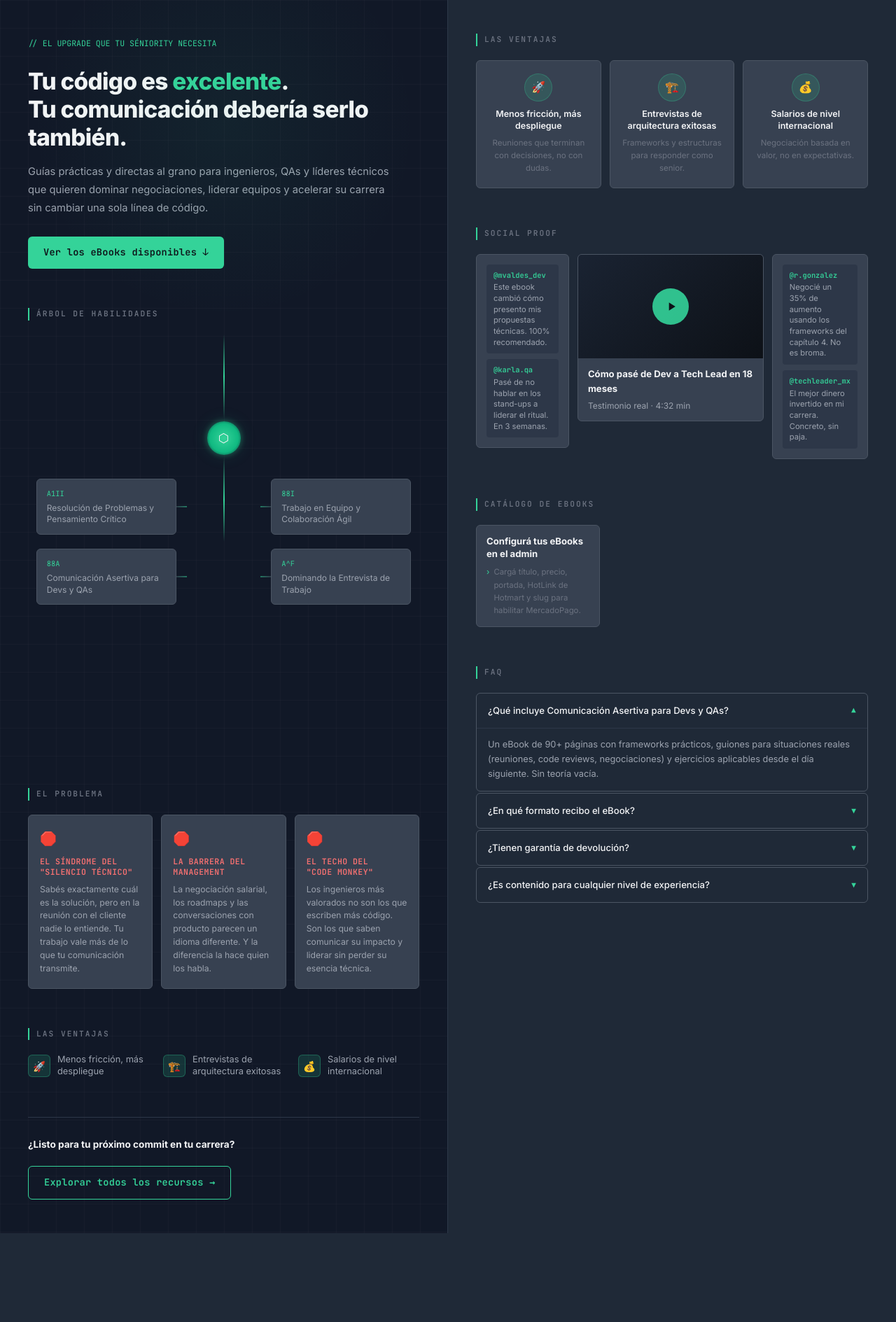
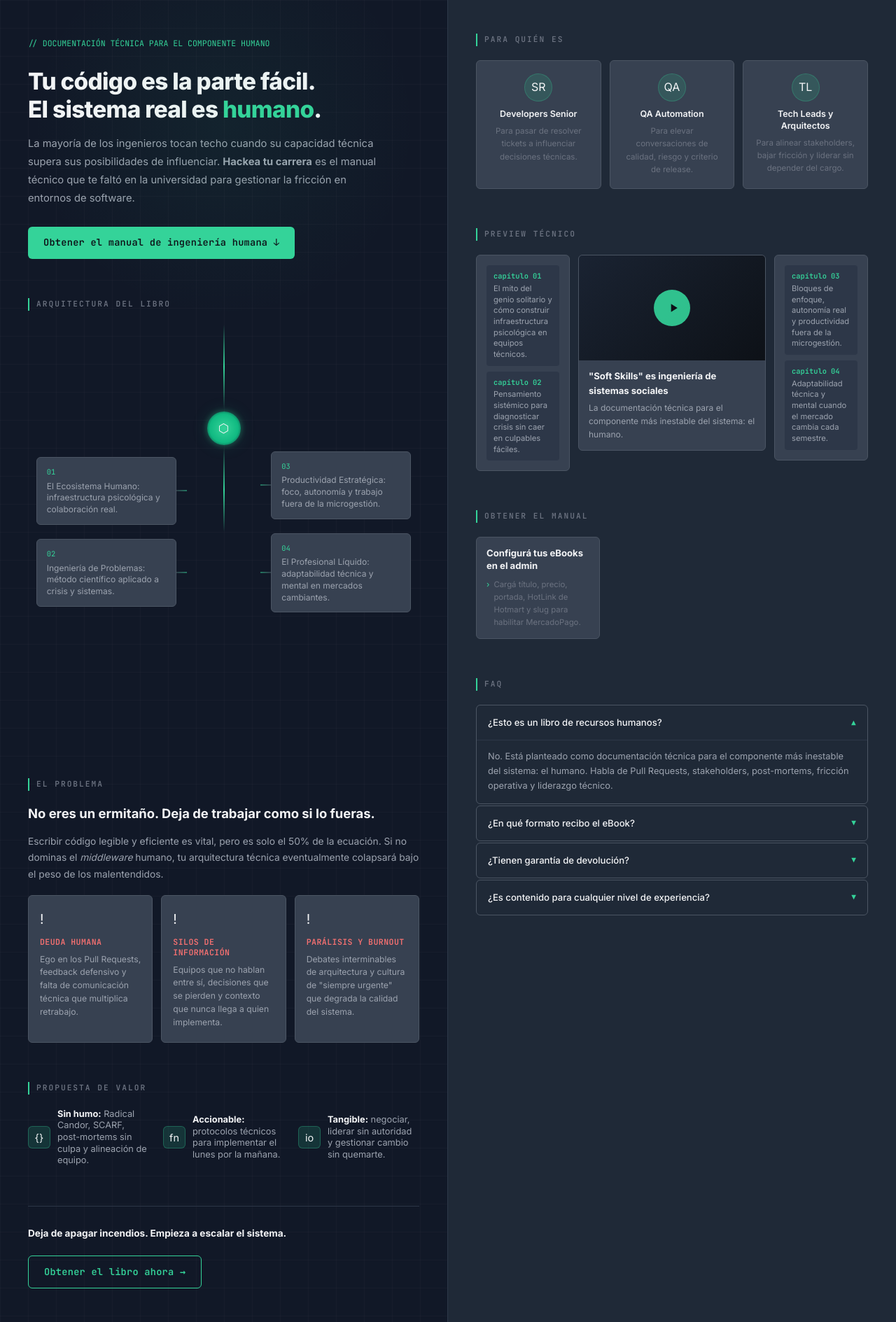
Before and after one commit to marcelodanieldm/sfi, a Django app: page /ebook/ in a window 1280 px wide. Shown: the whole page at 70% size. Before the commit the page ends 1762 px from the top, so only its background shows below. Run offline with Django 4.2, Linux system fonts and the light colour scheme; data that the repository does not hold is empty; parts of the project's set-up code (start-up, migrations or seed data) failed here and were passed over.

Commit message:
Update ebook landing copy

```diff
--- a/core/templates/core/ebook_landing.html
+++ b/core/templates/core/ebook_landing.html
@@ -3,7 +3,7 @@
 <head>
 <meta charset="UTF-8">
 <meta name="viewport" content="width=device-width, initial-scale=1.0">
-<title>SkillsForIT — El Upgrade que tu Séniority Necesita</title>
+<title>Hackea tu carrera — SkillsForIT</title>
 <link rel="preconnect" href="https://fonts.googleapis.com">
 <link href="https://fonts.googleapis.com/css2?family=Inter:wght@400;500;600;700;800&family=JetBrains+Mono:wght@400;600&display=swap" rel="stylesheet">
 <style>
@@ -527,25 +527,25 @@ body{font-family:'Inter',sans-serif;background:#0d1117;color:#f3f4f6;line-height
 
     <!-- ── HERO ── -->
     <section class="hero">
-      <span class="tag">// EL UPGRADE QUE TU SÉNIORITY NECESITA</span>
-      <h1>Tu código es <em>excelente</em>.<br>Tu comunicación debería serlo también.</h1>
-      <p>Guías prácticas y directas al grano para ingenieros, QAs y líderes técnicos que quieren dominar negociaciones, liderar equipos y acelerar su carrera sin cambiar una sola línea de código.</p>
-      <a href="#catalogo" class="btn">Ver los eBooks disponibles ↓</a>
+      <span class="tag">// DOCUMENTACIÓN TÉCNICA PARA EL COMPONENTE HUMANO</span>
+      <h1>Tu código es la parte fácil.<br>El sistema real es <em>humano</em>.</h1>
+      <p>La mayoría de los ingenieros tocan techo cuando su capacidad técnica supera sus posibilidades de influenciar. <strong>Hackea tu carrera</strong> es el manual técnico que te faltó en la universidad para gestionar la fricción en entornos de software.</p>
+      <a href="#catalogo" class="btn">Obtener el manual de ingeniería humana ↓</a>
     </section>
 
     <!-- ── SKILL TREE ── -->
     <section class="skill-tree">
-      <p class="section-label">árbol de habilidades</p>
+      <p class="section-label">arquitectura del libro</p>
       <div class="tree-grid">
 
         <div class="tree-branch-left">
           <div class="skill-card left">
-            <span class="code">A1II</span>
-            <p>Resolución de Problemas y Pensamiento Crítico</p>
+            <span class="code">01</span>
+            <p>El Ecosistema Humano: infraestructura psicológica y colaboración real.</p>
           </div>
           <div class="skill-card left">
-            <span class="code">88A</span>
-            <p>Comunicación Asertiva para Devs y QAs</p>
+            <span class="code">02</span>
+            <p>Ingeniería de Problemas: método científico aplicado a crisis y sistemas.</p>
           </div>
         </div>
 
@@ -557,12 +557,12 @@ body{font-family:'Inter',sans-serif;background:#0d1117;color:#f3f4f6;line-height
 
         <div class="tree-branch-right">
           <div class="skill-card right">
-            <span class="code">88I</span>
-            <p>Trabajo en Equipo y Colaboración Ágil</p>
+            <span class="code">03</span>
+            <p>Productividad Estratégica: foco, autonomía y trabajo fuera de la microgestión.</p>
           </div>
           <div class="skill-card right">
-            <span class="code">A^F</span>
-            <p>Dominando la Entrevista de Trabajo</p>
+            <span class="code">04</span>
+            <p>El Profesional Líquido: adaptabilidad técnica y mental en mercados cambiantes.</p>
           </div>
         </div>
 
@@ -572,24 +572,26 @@ body{font-family:'Inter',sans-serif;background:#0d1117;color:#f3f4f6;line-height
     <!-- ── EL PROBLEMA ── -->
     <section>
       <p class="section-label">el problema</p>
+      <h2 style="font-size:1.15rem;line-height:1.35;margin-bottom:16px">No eres un ermitaño. Deja de trabajar como si lo fueras.</h2>
+      <p style="font-size:.86rem;color:var(--text-muted);margin-bottom:18px;line-height:1.7">Escribir código legible y eficiente es vital, pero es solo el 50% de la ecuación. Si no dominas el <em>middleware</em> humano, tu arquitectura técnica eventualmente colapsará bajo el peso de los malentendidos.</p>
       <div class="problem-grid">
 
         <div class="problem-card">
-          <span class="icon">🛑</span>
-          <h3>EL SÍNDROME DEL<br>"SILENCIO TÉCNICO"</h3>
-          <p>Sabés exactamente cuál es la solución, pero en la reunión con el cliente nadie lo entiende. Tu trabajo vale más de lo que tu comunicación transmite.</p>
+          <span class="icon">!</span>
+          <h3>DEUDA HUMANA</h3>
+          <p>Ego en los Pull Requests, feedback defensivo y falta de comunicación técnica que multiplica retrabajo.</p>
         </div>
 
         <div class="problem-card">
-          <span class="icon">🛑</span>
-          <h3>LA BARRERA DEL<br>MANAGEMENT</h3>
-          <p>La negociación salarial, los roadmaps y las conversaciones con producto parecen un idioma diferente. Y la diferencia la hace quien los habla.</p>
+          <span class="icon">!</span>
+          <h3>SILOS DE INFORMACIÓN</h3>
+          <p>Equipos que no hablan entre sí, decisiones que se pierden y contexto que nunca llega a quien implementa.</p>
         </div>
 
         <div class="problem-card">
-          <span class="icon">🛑</span>
-          <h3>EL TECHO DEL<br>"CODE MONKEY"</h3>
-          <p>Los ingenieros más valorados no son los que escriben más código. Son los que saben comunicar su impacto y liderar sin perder su esencia técnica.</p>
+          <span class="icon">!</span>
+          <h3>PARÁLISIS Y BURNOUT</h3>
+          <p>Debates interminables de arquitectura y cultura de "siempre urgente" que degrada la calidad del sistema.</p>
         </div>
 
       </div>
@@ -597,27 +599,27 @@ body{font-family:'Inter',sans-serif;background:#0d1117;color:#f3f4f6;line-height
 
     <!-- ── LAS VENTAJAS ── -->
     <section>
-      <p class="section-label">las ventajas</p>
+      <p class="section-label">propuesta de valor</p>
       <div class="advantages-row">
         <div class="adv-item">
-          <div class="adv-icon">🚀</div>
-          <span>Menos fricción, más despliegue</span>
+          <div class="adv-icon">{}</div>
+          <span><strong style="color:var(--text-primary)">Sin humo:</strong> Radical Candor, SCARF, post-mortems sin culpa y alineación de equipo.</span>
         </div>
         <div class="adv-item">
-          <div class="adv-icon">🏗️</div>
-          <span>Entrevistas de arquitectura exitosas</span>
+          <div class="adv-icon">fn</div>
+          <span><strong style="color:var(--text-primary)">Accionable:</strong> protocolos técnicos para implementar el lunes por la mañana.</span>
         </div>
         <div class="adv-item">
-          <div class="adv-icon">💰</div>
-          <span>Salarios de nivel internacional</span>
+          <div class="adv-icon">io</div>
+          <span><strong style="color:var(--text-primary)">Tangible:</strong> negociar, liderar sin autoridad y gestionar cambio sin quemarte.</span>
         </div>
       </div>
     </section>
 
     <!-- ── FOOTER CTA ── -->
     <div class="footer-cta">
-      <p><strong>¿Listo para tu próximo commit en tu carrera?</strong></p>
-      <a href="#catalogo" class="btn btn-outline">Explorar todos los recursos →</a>
+      <p><strong>Deja de apagar incendios. Empieza a escalar el sistema.</strong></p>
+      <a href="#catalogo" class="btn btn-outline">Obtener el libro ahora →</a>
     </div>
 
   </main>
@@ -629,25 +631,25 @@ body{font-family:'Inter',sans-serif;background:#0d1117;color:#f3f4f6;line-height
 
     <!-- ── LAS VENTAJAS (cards) ── -->
     <section>
-      <p class="section-label">las ventajas</p>
+      <p class="section-label">para quién es</p>
       <div class="adv-cards">
 
         <div class="adv-card">
-          <div class="adv-icon-big">🚀</div>
-          <h4>Menos fricción, más despliegue</h4>
-          <p>Reuniones que terminan con decisiones, no con dudas.</p>
+          <div class="adv-icon-big">SR</div>
+          <h4>Developers Senior</h4>
+          <p>Para pasar de resolver tickets a influenciar decisiones técnicas.</p>
         </div>
 
         <div class="adv-card">
-          <div class="adv-icon-big">🏗️</div>
-          <h4>Entrevistas de arquitectura exitosas</h4>
-          <p>Frameworks y estructuras para responder como senior.</p>
+          <div class="adv-icon-big">QA</div>
+          <h4>QA Automation</h4>
+          <p>Para elevar conversaciones de calidad, riesgo y criterio de release.</p>
         </div>
 
         <div class="adv-card">
-          <div class="adv-icon-big">💰</div>
-          <h4>Salarios de nivel internacional</h4>
-          <p>Negociación basada en valor, no en expectativas.</p>
+          <div class="adv-icon-big">TL</div>
+          <h4>Tech Leads y Arquitectos</h4>
+          <p>Para alinear stakeholders, bajar fricción y liderar sin depender del cargo.</p>
         </div>
 
       </div>
@@ -655,17 +657,17 @@ body{font-family:'Inter',sans-serif;background:#0d1117;color:#f3f4f6;line-height
 
     <!-- ── SOCIAL PROOF ── -->
     <section>
-      <p class="section-label">social proof</p>
+      <p class="section-label">preview técnico</p>
       <div class="social-proof-grid">
 
         <div class="chat-card">
           <div class="chat-bubble">
-            <p class="name">@mvaldes_dev</p>
-            <p>Este ebook cambió cómo presento mis propuestas técnicas. 100% recomendado.</p>
+            <p class="name">capítulo 01</p>
+            <p>El mito del genio solitario y cómo construir infraestructura psicológica en equipos técnicos.</p>
           </div>
           <div class="chat-bubble">
-            <p class="name">@karla.qa</p>
-            <p>Pasé de no hablar en los stand-ups a liderar el ritual. En 3 semanas.</p>
+            <p class="name">capítulo 02</p>
+            <p>Pensamiento sistémico para diagnosticar crisis sin caer en culpables fáciles.</p>
           </div>
         </div>
 
@@ -678,19 +680,19 @@ body{font-family:'Inter',sans-serif;background:#0d1117;color:#f3f4f6;line-height
             </button>
           </div>
           <div class="video-caption">
-            <strong>Cómo pasé de Dev a Tech Lead en 18 meses</strong>
-            <p>Testimonio real · 4:32 min</p>
+            <strong>"Soft Skills" es ingeniería de sistemas sociales</strong>
+            <p>La documentación técnica para el componente más inestable del sistema: el humano.</p>
           </div>
         </div>
 
         <div class="chat-card">
           <div class="chat-bubble">
-            <p class="name">@r.gonzalez</p>
-            <p>Negocié un 35% de aumento usando los frameworks del capítulo 4. No es broma.</p>
+            <p class="name">capítulo 03</p>
+            <p>Bloques de enfoque, autonomía real y productividad fuera de la microgestión.</p>
           </div>
           <div class="chat-bubble">
-            <p class="name">@techleader_mx</p>
-            <p>El mejor dinero invertido en mi carrera. Concreto, sin paja.</p>
+            <p class="name">capítulo 04</p>
+            <p>Adaptabilidad técnica y mental cuando el mercado cambia cada semestre.</p>
           </div>
         </div>
 
@@ -699,7 +701,7 @@ body{font-family:'Inter',sans-serif;background:#0d1117;color:#f3f4f6;line-height
 
     <!-- ── CATÁLOGO ── -->
     <section id="catalogo">
-      <p class="section-label">catálogo de ebooks</p>
+      <p class="section-label">obtener el manual</p>
       <div class="catalog-grid">
         {% for ebook in ebooks %}
           <div class="ebook-card">
@@ -716,7 +718,7 @@ body{font-family:'Inter',sans-serif;background:#0d1117;color:#f3f4f6;line-height
               </div>
             </div>
             <div class="ebook-body">
-              <span class="ebook-kicker">### EBOOK</span>
+              <span class="ebook-kicker">### HACK ◦ CARRERA</span>
               <h3 class="ebook-title">{{ ebook.titulo }}</h3>
               <ul class="ebook-features">
                 <li>{{ ebook.descripcion_corta|default:ebook.descripcion|truncatechars:120 }}</li>
@@ -728,7 +730,7 @@ body{font-family:'Inter',sans-serif;background:#0d1117;color:#f3f4f6;line-height
               <form method="post" action="{% url 'core:ebook_mp_checkout' ebook.slug %}" style="display:flex;gap:8px;flex-direction:column">
                 {% csrf_token %}
                 <input type="email" name="email" placeholder="tu@email.com" required style="width:100%;padding:10px;border-radius:6px;border:1px solid var(--border);background:var(--bg);color:var(--text)">
-                <button type="submit" class="btn btn-sm" style="border:0;cursor:pointer">Comprar con MercadoPago</button>
+                <button type="submit" class="btn btn-sm" style="border:0;cursor:pointer">Pagar en pesos con MercadoPago</button>
               </form>
             </div>
           </div>
@@ -755,12 +757,12 @@ body{font-family:'Inter',sans-serif;background:#0d1117;color:#f3f4f6;line-height
         <div class="faq-item">
           <input type="checkbox" class="faq-toggle" id="faq1" checked>
           <label class="faq-label" for="faq1">
-            ¿Qué incluye Comunicación Asertiva para Devs y QAs?
+            ¿Esto es un libro de recursos humanos?
             <span class="faq-arrow">▼</span>
           </label>
           <div class="faq-body">
             <div class="faq-body-inner">
-              Un eBook de 90+ páginas con frameworks prácticos, guiones para situaciones reales (reuniones, code reviews, negociaciones) y ejercicios aplicables desde el día siguiente. Sin teoría vacía.
+              No. Está planteado como documentación técnica para el componente más inestable del sistema: el humano. Habla de Pull Requests, stakeholders, post-mortems, fricción operativa y liderazgo técnico.
             </div>
           </div>
         </div>
@@ -773,7 +775,7 @@ body{font-family:'Inter',sans-serif;background:#0d1117;color:#f3f4f6;line-height
           </label>
           <div class="faq-body">
             <div class="faq-body-inner">
-              PDF optimizado para pantalla y lectura en tablet. Hotmart te envía el acceso de descarga directamente a tu email una vez confirmado el pago.
+              PDF optimizado para pantalla y lectura en tablet. Hotmart o MercadoPago confirman el pago y te enviamos el acceso al email de compra.
             </div>
           </div>
         </div>
@@ -786,7 +788,7 @@ body{font-family:'Inter',sans-serif;background:#0d1117;color:#f3f4f6;line-height
           </label>
           <div class="faq-body">
             <div class="faq-body-inner">
-              Sí. Hotmart ofrece garantía de 7 días. Si no estás conforme, solicitás el reembolso directamente desde tu cuenta de Hotmart sin preguntas.
+              Si comprás por Hotmart, aplica la garantía de la plataforma. Para MercadoPago, escribinos con el email de compra y revisamos el caso.
             </div>
           </div>
         </div>
@@ -799,7 +801,7 @@ body{font-family:'Inter',sans-serif;background:#0d1117;color:#f3f4f6;line-height
           </label>
           <div class="faq-body">
             <div class="faq-body-inner">
-              Está diseñado para devs y QAs con al menos 1-2 años de experiencia que sienten que su carrera técnica está estancada por habilidades blandas, no por conocimiento técnico.
+              Está diseñado para desarrolladores senior, QA automation, tech leads, arquitectos y perfiles IT que ya dominan lo técnico pero necesitan más influencia, criterio de negocio y gestión de fricción.
             </div>
           </div>
         </div>
```
